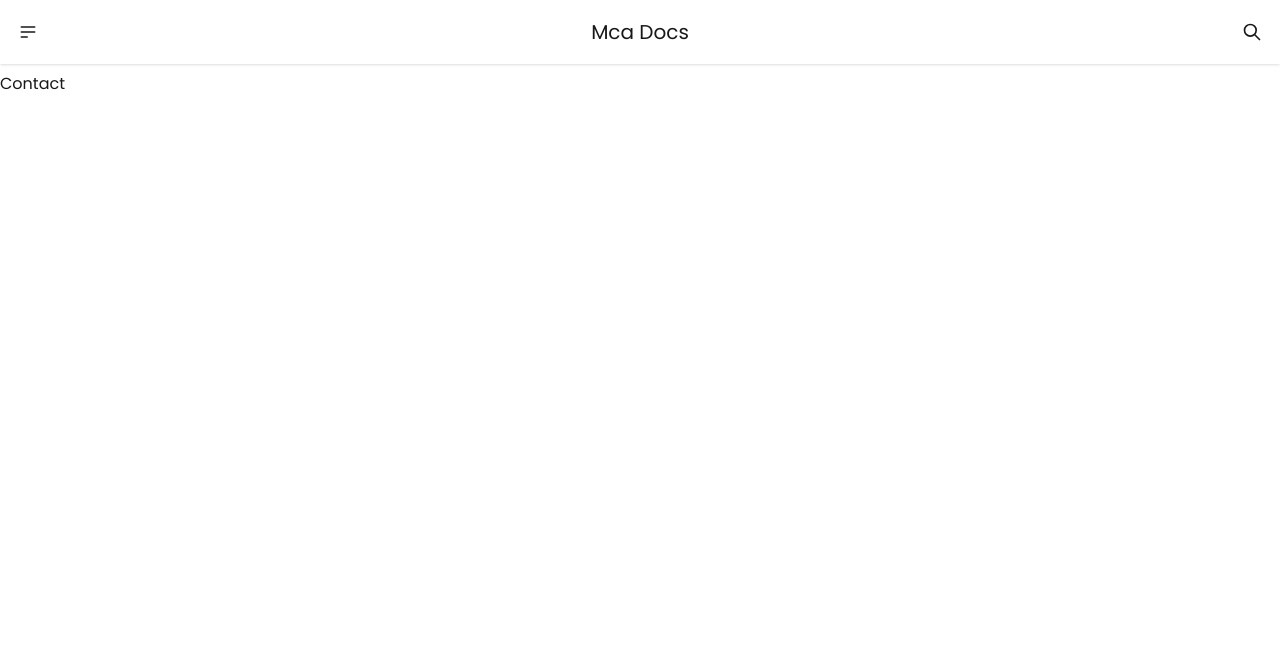
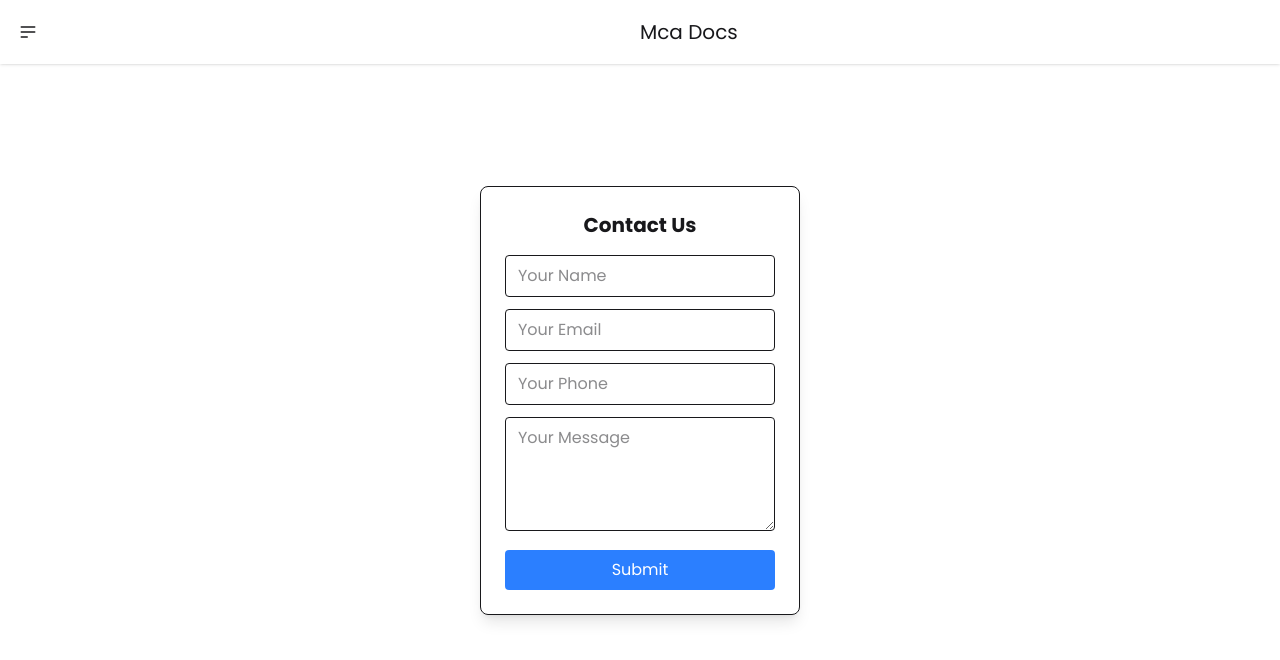
Before and after one commit to maulik7984335855/mca_doc, a React (Vite) app: page /contact in a window 1280 px wide. Shown: the top 660 px of the page. Built offline with nearby package versions, Linux system fonts and the light colour scheme; no server answers.

Commit message:
adding contact component

```diff
--- a/src/components/AddMaterial.jsx
+++ b/src/components/AddMaterial.jsx
@@ -48,7 +48,7 @@ const AddMaterial = () => {
 
   return (
     <>
-      <div className="flex flex-col items-center justify-center h-full gap-3">
+      <div className="flex flex-col mt-[110px] items-center justify-center h-full gap-3">
         <div>
           <input
             type="file"
--- a/src/components/Contact.jsx
+++ b/src/components/Contact.jsx
@@ -1,9 +1,133 @@
-import React from 'react'
+import React, { useState } from "react";
+import AppContext from "../context/App_Context";
+import { useContext } from "react";
 
 const Contact = () => {
+
+  const {sendMessage} = useContext(AppContext)
+  const [formData, setFormData] = useState({
+    name: "",
+    email: "",
+    phone: "",
+    message: "",
+  });
+
+  const [errors, setErrors] = useState({});
+
+  const validate = () => {
+    let newErrors = {};
+
+    if (!formData.name.trim()) {
+      newErrors.name = "Name is required";
+    }
+
+    if (!formData.email.trim()) {
+      newErrors.email = "Email is required";
+    } else if (!/\S+@\S+\.\S+/.test(formData.email)) {
+      newErrors.email = "Enter a valid email address";
+    }
+
+    if (!formData.phone.trim()) {
+      newErrors.phone = "Phone number is required";
+    } else if (!/^\d{10}$/.test(formData.phone)) {
+      newErrors.phone = "Enter a valid 10-digit phone number";
+    }
+
+    if (!formData.message.trim()) {
+      newErrors.message = "Message is required";
+    } else if (formData.message.length < 10) {
+      newErrors.message = "Message must be at least 10 characters long";
+    }
+
+    setErrors(newErrors);
+    return Object.keys(newErrors).length === 0;
+  };
+
+  const handleChange = (e) => {
+    setFormData({ ...formData, [e.target.name]: e.target.value });
+  };
+
+  const handleSubmit = (e) => {
+    e.preventDefault();
+    if (validate()) {
+      sendMessage(formData)
+      alert("Form submitted successfully!");
+      setFormData({ name: "", email: "", phone: "", message: "" });
+      setErrors({});
+    }
+  };
+
   return (
-    <div>Contact</div>
-  )
-}
+    <div className="flex justify-center  items-center min-h-screen">
+      <form onSubmit={handleSubmit} className="border shadow-lg p-6 rounded-lg w-[320px]">
+        <h2 className="text-xl font-bold text-center mb-4">Contact Us</h2>
 
-export default Contact
+        {/* Name Field */}
+        <div className="mb-3">
+          <input
+            type="text"
+            name="name"
+            value={formData.name}
+            onChange={handleChange}
+            placeholder="Your Name"
+            className="w-full px-3 py-2 border rounded"
+            autoComplete="off"
+          />
+          {errors.name && <p className="text-red-500 text-sm">{errors.name}</p>}
+        </div>
+
+        {/* Email Field */}
+        <div className="mb-3">
+          <input
+            type="email"
+            name="email"
+            value={formData.email}
+            onChange={handleChange}
+            placeholder="Your Email"
+            className="w-full px-3 py-2 border rounded"
+            autoComplete="off"
+          />
+          {errors.email && <p className="text-red-500 text-sm">{errors.email}</p>}
+        </div>
+
+        {/* Phone Field */}
+        <div className="mb-3">
+          <input
+            type="number"
+            name="phone"
+            value={formData.phone}
+            onChange={handleChange}
+            placeholder="Your Phone"
+            className="w-full px-3 py-2 border rounded"
+            autoComplete="off"
+          />
+          {errors.phone && <p className="text-red-500 text-sm">{errors.phone}</p>}
+        </div>
+
+        {/* Message Field */}
+        <div className="mb-3">
+          <textarea
+            name="message"
+            value={formData.message}
+            onChange={handleChange}
+            placeholder="Your Message"
+            className="w-full px-3 py-2 border rounded"
+            rows={4}
+            autoComplete="off"
+          ></textarea>
+          {errors.message && <p className="text-red-500 text-sm">{errors.message}</p>}
+        </div>
+
+        {/* Submit Button */}
+        <button
+          type="submit"
+          className="w-full bg-blue-500 text-white py-2 rounded hover:bg-blue-600"
+        >
+          Submit
+        </button>
+      </form>
+    </div>
+  );
+};
+
+export default Contact;
--- a/src/components/Home.jsx
+++ b/src/components/Home.jsx
@@ -2,16 +2,18 @@ import React, { useContext, useState } from "react";
 import AppContext from "../context/App_Context";
 
 const Home = () => {
-  const { material, filtered, setSelectedOption, selectedOption } =
+  const { material, filtered, setSelectedOption, selectedOption,setInput } =
     useContext(AppContext);
+
 
   const handleChange = (e) => {
     setSelectedOption(e.target.value);
   };
   return (
     <>
-      <div>
+      <div >
         {/* Dropdown to filter subjects */}
+        <div className="flex justify-center gap-3 mt-[110px]">
         <div className="filter flex justify-center ">
           {material.length > 0 && (
             <select
@@ -35,6 +37,10 @@ const Home = () => {
               ))}
             </select>
           )}
+        </div>
+        <div>
+        <input type="search" className="w-[320px] rounded px-2 py-3 mt-2" onChange={(e)=>setInput(e.target.value)} required placeholder="Search" />
+        </div>
         </div>
 
         {/* Display PDF files */}
--- a/src/components/Navbar.jsx
+++ b/src/components/Navbar.jsx
@@ -6,7 +6,7 @@ const Navbar = () => {
   const {setInput} = useContext(AppContext)
   return (
     <div>
-      <div className="navbar bg-base-100 shadow-sm">
+      <div className="navbar fixed top-0 left-0 right-0  bg-base-100 shadow-sm">
         <div className="navbar-start">
           <div className="dropdown">
             <div tabIndex={0} role="button" className="btn btn-ghost btn-circle">
@@ -39,21 +39,21 @@ const Navbar = () => {
         <div className="navbar-center">
           <a className="text-xl">Mca Docs</a>
         </div>
-        <div className="navbar-end">
+        {/* <div className="navbar-end">
           <button onClick={() => setToggle(!toggle)} className="btn btn-ghost btn-circle">
             <svg xmlns="http://www.w3.org/2000/svg" className="h-5 w-5" fill="none" viewBox="0 0 24 24" stroke="currentColor">
               <path strokeLinecap="round" strokeLinejoin="round" strokeWidth="2" d="M21 21l-6-6m2-5a7 7 0 11-14 0 7 7 0 0114 0z" />
             </svg>
           </button>
-        </div>
+        </div> */}
       </div>
 
       {/* Search Box with Transition */}
-      <div className={`flex justify-center transition-all mt-2 duration-500 ease-in-out ${toggle ? "opacity-100 scale-100 max-h-[50px]" : "opacity-0 scale-90 max-h-0 overflow-hidden"}`}>
+      {/* <div className={`flex justify-center transition-all mt-2 duration-500 ease-in-out ${toggle ? "opacity-100 scale-100 max-h-[50px]" : "opacity-0 scale-90 max-h-0 overflow-hidden"}`}>
         <label className="input">
           <input type="search" onChange={(e)=>setInput(e.target.value)} required placeholder="Search" />
         </label>
-      </div>
+      </div> */}
     </div>
   );
 };
--- a/src/context/App_State.jsx
+++ b/src/context/App_State.jsx
@@ -27,11 +27,15 @@ const App_State = (props) => {
         fetchMaterials()
     },[])
 
+   const sendMessage = async(formdata) =>{
+      await axios.post('https://mca-doc-server.onrender.com/api/user/send',formdata)
+      // await axios.post('http://localhost:5000/api/user/send',formdata)
 
+   }
 
 
   return (
-    <AppContext.Provider value={{material,filtered,setInput,setSelectedOption}}>{props.children}</AppContext.Provider>
+    <AppContext.Provider value={{material,filtered,setInput,setSelectedOption,sendMessage}}>{props.children}</AppContext.Provider>
   )
 }
 
```
